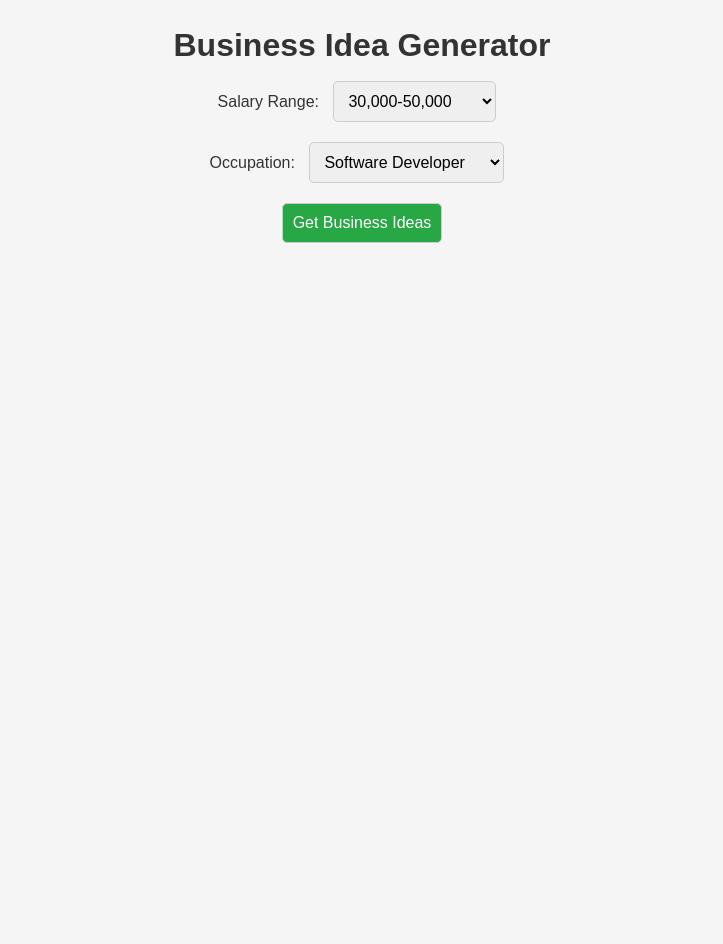
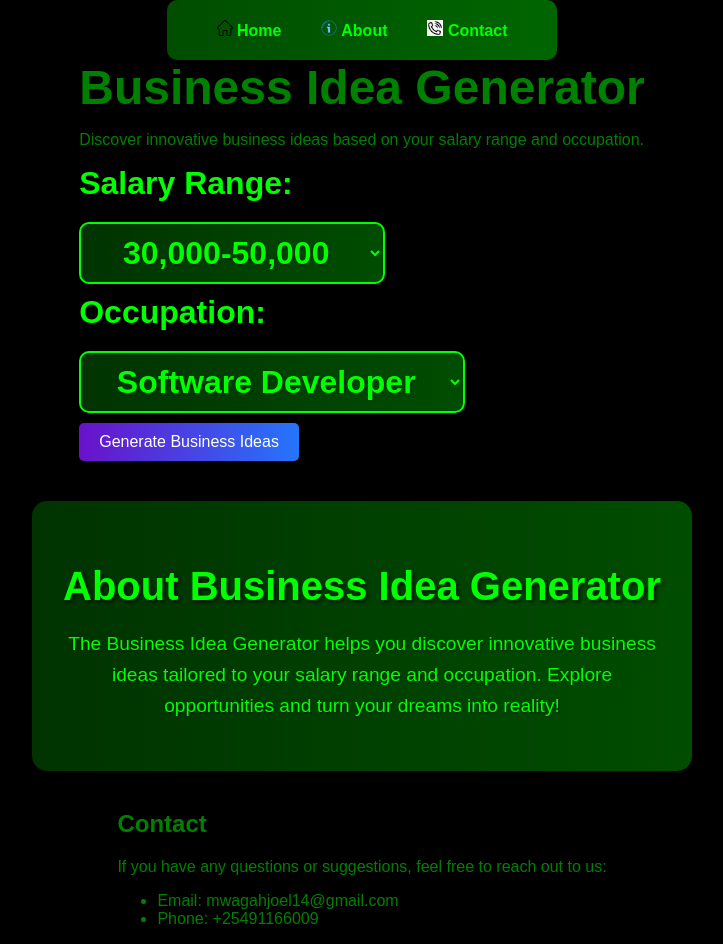
Before and after one commit to Joel-Mwaga/Business-Idea-Generator, a website: page index.html in a window 1280 px wide. Shown: the whole page, without its empty margins (278-1001 px from the left). Before the commit the page ends 800 px from the top, so only its background shows below. Drawn offline with Linux system fonts and the light colour scheme.

Commit message:
styled the app

```diff
--- a/index.html
+++ b/index.html
@@ -5,58 +5,20 @@
     <meta name="viewport" content="width=device-width, initial-scale=1.0">
     <title>Business Idea Generator</title>
     <link rel="stylesheet" href="./style.css">
-    <style>
-        body {
-            font-family: Arial, sans-serif;
-            background-color: #f5f5f5;
-            text-align: center;
-            padding: 20px;
-        }
-        h1 {
-            color: #333;
-        }
-        select, button {
-            padding: 10px;
-            margin: 10px;
-            font-size: 16px;
-            border-radius: 5px;
-            border: 1px solid #ccc;
-        }
-        button {
-            background-color: #28a745;
-            color: white;
-            cursor: pointer;
-        }
-        button:hover {
-            background-color: #218838;
-        }
-        .idea-container {
-            display: flex;
-            flex-wrap: wrap;
-            justify-content: center;
-            margin-top: 20px;
-        }
-        .idea-card {
-            background-color: white;
-            padding: 15px;
-            margin: 10px;
-            border-radius: 10px;
-            box-shadow: 0 4px 6px rgba(0, 0, 0, 0.1);
-            max-width: 300px;
-            transition: transform 0.3s ease-in-out;
-        }
-        .idea-card:hover {
-            transform: scale(1.05);
-        }
-        .no-ideas {
-            color: red;
-            font-size: 18px;
-            font-weight: bold;
-        }
-    </style>
 </head>
 <body>
+    <section>
+    <nav>
+        <ul>
+            <li><a href="#home"><img src="home-icon.png" alt="Home Icon" style="width:16px; height:16px;"> Home</a></li>
+            <li><a href="#about"><img src="about-icon.png" alt="About Icon" style="width:16px; height:16px;"> About</a></li>
+            <li><a href="#contact"><img src="contact-icon.jpg" alt="Contact Icon" style="width:16px; height:16px;"> Contact</a></li>
+        </ul>
+    </nav>
+    </section>
+    <section id="home">
     <h1>Business Idea Generator</h1>
+    <p>Discover innovative business ideas based on your salary range and occupation.</p>
     <div>
         <label for="salary-range">Salary Range:</label>
         <select id="salary-range">
@@ -101,8 +63,26 @@
             <option value="musician">Musician</option>
         </select>
     </div>
-    <button id="fetch-btn">Get Business Ideas</button>
+    <button id="fetch-btn">Generate Business Ideas</button>
     <div id="ideas-container" class="idea-container"></div>
+</section>
+    <section id="about">
+    <div class="about-card">
+        <h2>About Business Idea Generator</h2>
+        <p>
+            The Business Idea Generator helps you discover innovative business ideas tailored to your salary range and occupation.
+            Explore opportunities and turn your dreams into reality!
+        </p>
+    </div>
+</section>
+    <section id="contact">
+        <h2>Contact</h2>
+        <p>If you have any questions or suggestions, feel free to reach out to us:</p>
+        <ul>
+            <li>Email: mwagahjoel14@gmail.com</li>
+            <li>Phone: +25491166009</li>
+        </ul>
+    </section>
     <script src="./index.js"></script>
 </body>
 </html>
--- a/style.css
+++ b/style.css
@@ -1,123 +1,183 @@
-/* General Reset */
-* {
+body {
+    background-color: black;
+    color: green;
+    font-family: Arial, sans-serif;
     margin: 0;
     padding: 0;
-    box-sizing: border-box;
+    display: flex;
+    flex-direction: column;
+    align-items: center;
+    min-height: 100vh; /* Changed from height to min-height */
 }
 
-/* Body Styling */
-body {
-    font-family: 'Arial', sans-serif;
-    background-color: #f4f4f9;
-    color: #333;
-    line-height: 1.6;
-    padding: 20px;
+/* Ensure the content can scroll */
+html, body {
+    overflow-x: hidden; /* Prevent horizontal scrolling */
+    overflow-y: auto; /* Allow vertical scrolling */
 }
 
-/* Header Styling */
-header {
-    background: #4CAF50;
-    color: white;
-    padding: 20px 10px;
-    text-align: center;
-    border-radius: 8px;
-    margin-bottom: 20px;
+/* Navigation Bar */
+nav {
+    background: linear-gradient(90deg, #004d00, #006600); /* Green gradient */
+    border-radius: 10px;
+    box-shadow: 0 4px 6px rgba(0, 0, 0, 0.1);
+    padding: 20px 40px;
 }
 
-header h1 {
-    font-size: 2.5rem;
-    margin-bottom: 10px;
+nav ul {
+    list-style-type: none;
+    margin: 0;
+    padding: 0;
+    display: flex;
+    justify-content: space-around;
+    gap: 20px;
 }
 
-header p {
-    font-size: 1.2rem;
+nav ul li {
+    display: inline;
 }
 
-/* Main Content Styling */
-main {
-    max-width: 800px;
-    margin: 0 auto;
-    background: white;
-    padding: 20px;
-    border-radius: 8px;
-    box-shadow: 0 4px 6px rgba(0, 0, 0, 0.1);
+/* Navigation Links */
+nav ul li a {
+    color: #00ff00; /* Bright green text */
+    text-decoration: none;
+    font-weight: bold;
+    padding: 5px 10px;
+    transition: background-color 0.3s ease, color 0.3s ease;
 }
 
-/* Form Styling */
-form {
-    display: flex;
-    flex-direction: column;
-    gap: 15px;
-}
-
-form input, form textarea, form button {
-    font-size: 1rem;
-    padding: 10px;
-    border: 1px solid #ccc;
+/* Hover Effect for Navigation Links */
+nav ul li a:hover {
+    background-color: #003300; /* Darker green background on hover */
+    color: white; /* White text on hover */
     border-radius: 5px;
 }
 
-form input:focus, form textarea:focus {
-    outline: none;
-    border-color: #4CAF50;
+button {
+    background: linear-gradient(90deg, #6a11cb, #2575fc);
+    color: white;
+    font-size: 1rem;
+    padding: 10px 20px;
+    border: none;
+    border-radius: 5px;
+    cursor: pointer;
+    transition: transform 0.2s ease, box-shadow 0.2s ease;
 }
 
-form button {
-    background: #4CAF50;
-    color: white;
-    border: none;
+button:hover {
+    transform: scale(1.05);
+    box-shadow: 0 4px 8px rgba(0, 0, 0, 0.2);
+}
+h1 {
+    font-size: 3rem;
+    color: green;
+    text-align: center;
+    margin: 0;
+}
+#salary-range, #occupation {
+    font-size: 2rem;
+    color: #00ff00; /* Bright green text */
+    text-align: center;
+    margin: 10px 0;
+    font-weight: bold;
+    text-shadow: 1px 1px 2px rgba(0, 0, 0, 0.5); /* Slight shadow for depth */
+    background: linear-gradient(90deg, #003300, #004d00); /* Dark green gradient */
+    padding: 10px 20px;
+    border: 2px solid #00ff00; /* Green border for emphasis */
+    border-radius: 10px;
+    box-shadow: 0 4px 6px rgba(0, 0, 0, 0.3); /* Subtle shadow for a modern look */
     cursor: pointer;
-    transition: background 0.3s ease;
+    transition: transform 0.2s ease, box-shadow 0.2s ease;
 }
 
-form button:hover {
-    background: #45a049;
+/* Hover effect for dropdowns */
+#salary-range:hover, #occupation:hover {
+    transform: scale(1.05);
+    box-shadow: 0 6px 8px rgba(0, 0, 0, 0.4); /* Slightly stronger shadow on hover */
+    background: linear-gradient(90deg, #004d00, #006600); /* Brighter green gradient on hover */
 }
 
-/* Idea List Styling */
-.idea-list {
+/* Optional: Add spacing between dropdowns */
+#salary-range + #occupation {
     margin-top: 20px;
 }
 
-.idea-item {
-    background: #e8f5e9;
-    padding: 15px;
-    border: 1px solid #c8e6c9;
-    border-radius: 5px;
-    margin-bottom: 10px;
-    display: flex;
-    justify-content: space-between;
-    align-items: center;
+/* About Card Styling */
+.about-card {
+    background: linear-gradient(90deg, #003300, #004d00); /* Dark green gradient */
+    color: #00ff00; /* Bright green text */
+    padding: 30px;
+    border-radius: 15px;
+    box-shadow: 0 8px 12px rgba(0, 0, 0, 0.5); /* Subtle shadow for depth */
+    text-align: center;
+    max-width: 600px;
+    margin: 20px auto; /* Center horizontally */
+    font-family: Arial, sans-serif;
 }
 
-.idea-item h3 {
-    font-size: 1.2rem;
-    margin-bottom: 5px;
+/* About Card Title */
+.about-card h2 {
+    font-size: 2.5rem;
+    margin-bottom: 20px;
+    text-shadow: 2px 2px 4px rgba(0, 0, 0, 0.7); /* Text shadow for depth */
 }
 
-.idea-item p {
-    font-size: 1rem;
-    color: #555;
+/* About Card Paragraph */
+.about-card p {
+    font-size: 1.2rem;
+    line-height: 1.6;
+    text-shadow: 1px 1px 2px rgba(0, 0, 0, 0.5); /* Subtle text shadow */
 }
 
-.idea-item button {
-    background: #f44336;
-    color: white;
-    border: none;
-    padding: 8px 12px;
-    border-radius: 5px;
-    cursor: pointer;
-    transition: background 0.3s ease;
+/* Business Idea Cards */
+.idea-container {
+    display: flex;
+    flex-wrap: wrap; /* Allow cards to wrap to the next line */
+    justify-content: center; /* Center the cards */
+    gap: 20px; /* Add spacing between cards */
+    margin-top: 20px;
 }
 
-.idea-item button:hover {
-    background: #d32f2f;
+.idea-card {
+    background: linear-gradient(90deg, #003300, #004d00); /* Dark green gradient */
+    color: #00ff00; /* Bright green text */
+    padding: 20px;
+    border-radius: 10px;
+    box-shadow: 0 6px 10px rgba(0, 0, 0, 0.5); /* Subtle shadow for depth */
+    text-align: center;
+    max-width: 300px;
+    flex: 1 1 calc(33.333% - 40px); /* Responsive: 3 cards per row */
+    box-sizing: border-box;
+    cursor: pointer;
+    transition: transform 0.2s ease, box-shadow 0.2s ease;
 }
 
-/* Footer Styling */
-footer {
-    text-align: center;
-    margin-top: 20px;
-    font-size: 0.9rem;
-    color: #777;
+/* Hover effect for idea cards */
+.idea-card:hover {
+    transform: scale(1.05);
+    box-shadow: 0 8px 12px rgba(0, 0, 0, 0.7); /* Stronger shadow on hover */
 }
+
+/* Title for idea cards */
+.idea-card h3 {
+    font-size: 1.5rem;
+    margin-bottom: 10px;
+    text-shadow: 1px 1px 2px rgba(0, 0, 0, 0.5); /* Subtle text shadow */
+}
+
+/* Description for idea cards */
+.idea-card p {
+    font-size: 1rem;
+    line-height: 1.5;
+    text-shadow: 1px 1px 2px rgba(0, 0, 0, 0.3); /* Subtle text shadow */
+}
+
+/* Style for labels */
+label {
+    font-size: 2rem; /* Increase font size */
+    color: #00ff00; /* Bright green text to match the theme */
+    font-weight: bold;
+    margin-bottom: 10px;
+    display: block; /* Ensure the label is on its own line */
+    text-shadow: 1px 1px 2px rgba(0, 0, 0, 0.5); /* Slight shadow for depth */
+}
```
Also changed, not shown: server.js (+14 -2 lines), about-icon.png (added), contact-icon.jpg (added), home-icon.png (added).
